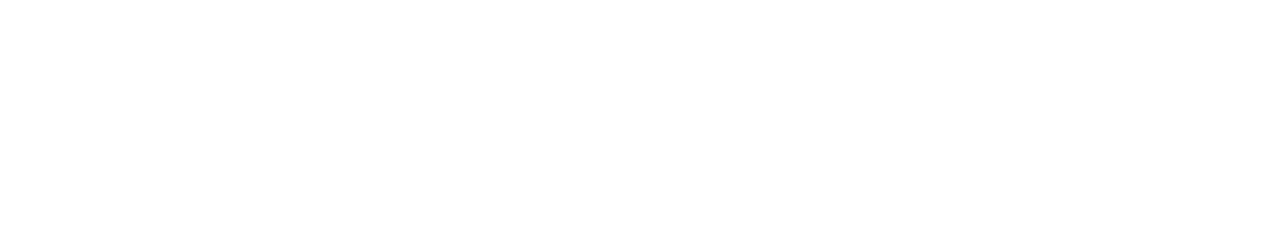
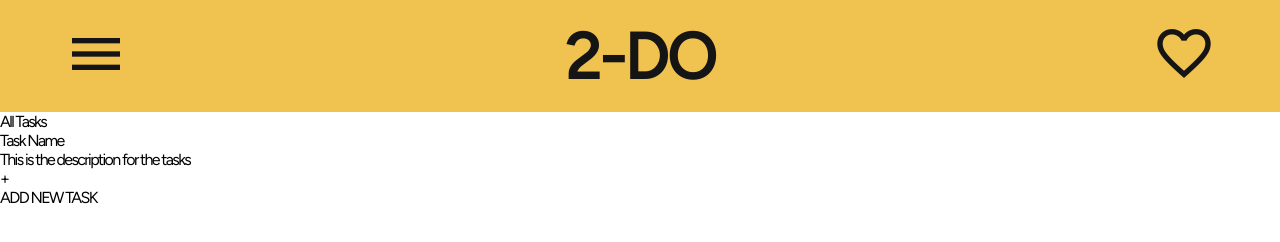
Before and after one commit to Zurusfig/todo, a website built with webpack: page src/template.html in a window 1280 px wide. Built offline with nearby package versions, Linux system fonts and the light colour scheme.

Commit message:
some skeleton for main page done

```diff
--- a/src/style.css
+++ b/src/style.css
@@ -0,0 +1,61 @@
+@import url(https://fonts.googleapis.com/css?family=Figtree);
+
+:root {
+  --color1: #151515;
+  --color2: #f3f3eb;
+  --color3: #f0c24f;
+  --color4: #e8e8de;
+  --color5: #de3e3e;
+}
+
+body {
+    margin: 0px;
+    padding: 0px;
+    font-family: "Figtree",sans-serif;
+    letter-spacing: -0.1rem;
+}
+
+.header {
+    display: flex;
+    flex-wrap: nowrap;
+    flex: 1 1 0;
+    justify-content: space-between;
+    align-items: center;
+    width: 100vw;
+    height: 7rem;
+    background-color: var(--color3);
+    color: var(--color1);
+}
+
+.header .nav-icon {
+    margin-left: clamp(1rem,4rem,6rem);
+    margin-right: clamp(1rem,4rem,6rem);
+}
+
+.material-symbols-outlined {
+  font-variation-settings:
+  'FILL' 0,
+  'wght' 400,
+  'GRAD' 0,
+  'opsz' 24;
+  font-size: 4rem;
+}
+
+.header .title {
+    font-size: 4rem;
+    font-weight: 900;
+}
+
+.header .icon {
+    margin-left: clamp(1rem,4rem,6rem);
+    margin-right: clamp(1rem,4rem,6rem);
+}
+
+.material-symbols-outlined {
+font-size: 4rem;
+  font-variation-settings:
+  'FILL' 0,
+  'wght' 400,
+  'GRAD' 0,
+  'opsz' 24
+}
--- a/src/template.html
+++ b/src/template.html
@@ -3,9 +3,49 @@
 <head>
     <meta charset="UTF-8">
     <meta name="viewport" content="width=device-width, initial-scale=1.0">
-    <title>Document</title>
+    <title>2-DO</title>
+    <link rel="stylesheet" href="https://fonts.googleapis.com/css2?family=Material+Symbols+Outlined:opsz,wght,FILL,GRAD@20..48,100..700,0..1,-50..200" />
+
 </head>
 <body>
-
+    <div class="main-panel">
+        <div class="header">
+            <div class="nav-icon">
+                <span class="material-symbols-outlined">
+                menu
+                </span>
+            </div>
+            <div class="title">2-DO</div>
+            <div class="icon">
+                <span class="material-symbols-outlined">
+                favorite
+                </span>
+            </div>
+        </div>
+        <div class="main-body">
+            <div class="title">All Tasks</div>
+            <div class="rectangle-bar"></div>
+            <div class="task-list">
+                <div class="task-item">
+                    <div class="task-circle"></div>
+                    <div class="task-name">
+                        Task Name
+                    </div>
+                    <div class="task-description">This is the description for the tasks</div>
+                    <div class="task-star"></div>
+                    <div class="task-date"></div>
+                    <div class="task-kebab"></div>
+                </div>
+            </div>
+            <div class="add-task">
+                <div class="icon">
+                    +
+                </div>
+                <div class="text">
+                    ADD NEW TASK
+                </div>
+            </div>
+        </div>
+    </div>
 </body>
 </html>
--- a/webpack.config.js
+++ b/webpack.config.js
@@ -1,4 +1,3 @@
-// webpack.config.js
 const path = require("path");
 const HtmlWebpackPlugin = require("html-webpack-plugin");
 
@@ -10,6 +9,24 @@ module.exports = {
     path: path.resolve(__dirname, "dist"),
     clean: true,
   },
+  devServer: {
+    static: {
+      directory: path.resolve(__dirname, "dist"),
+    },
+    watchFiles: ["src/**/*"],
+    open: true,
+    hot: true,
+    port: 3000,
+    liveReload: true,
+  },
+  module: {
+    rules: [
+      {
+        test: /\.css$/i,
+        use: ["style-loader", "css-loader"],
+      },
+    ],
+  },
   plugins: [
     new HtmlWebpackPlugin({
       template: "./src/template.html",
```
